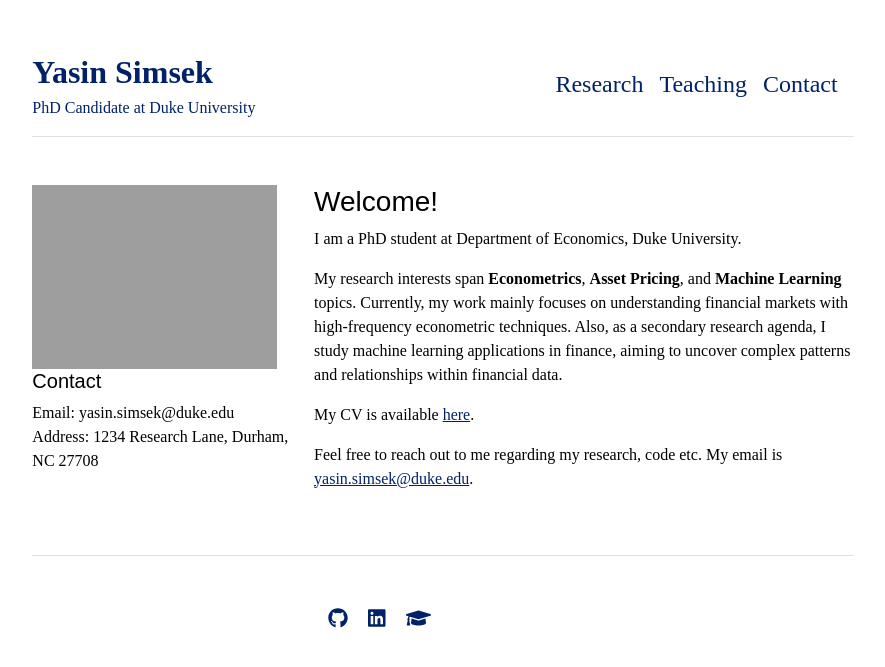
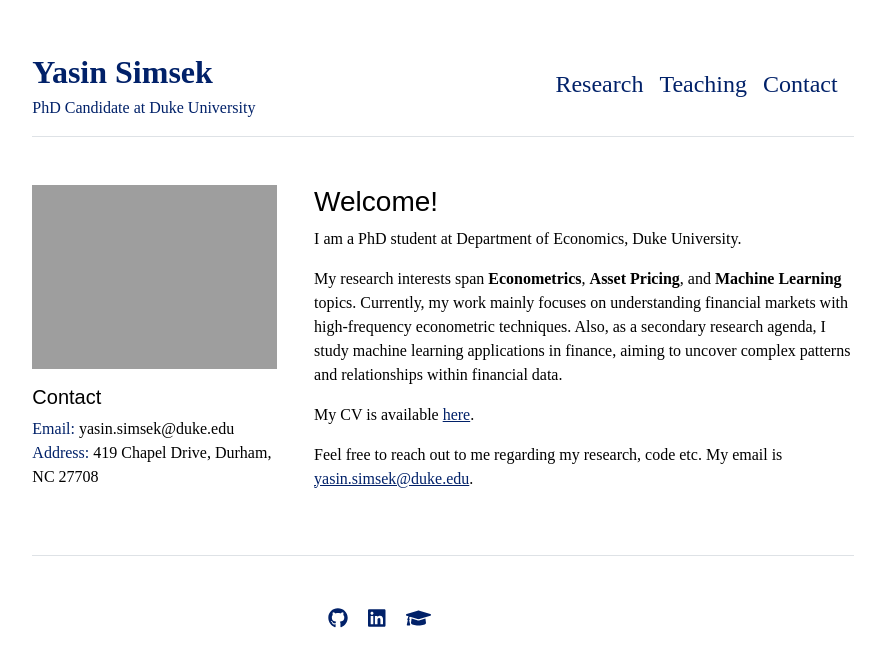
Before and after one commit to yasin-simsek/yasin-simsek.github.io, a Jekyll site: the page built from index.md, in a window 1280 px wide. Shown: the top 667 px of the page, without its empty margins (197-1082 px from the left). Built offline with Jekyll 4.4.1, drawn with Linux system fonts in a browser that asks for light colours.

Commit message:
contact added

```diff
--- a/_layouts/home.html
+++ b/_layouts/home.html
@@ -6,12 +6,11 @@ layout: default
   <!-- Left Column: Photo and Contact Info -->
   <div class="col-md-4">
     <img src="{{ site.github.url }}/assets/img/duke_photo.jpg" alt="Profile Photo" class="img-fluid" style="max-width: 95%; height: auto;">
-    <div>
-
+    <div style="margin-top: 1rem;">
       <h5>Contact</h5>
       <p>
-        <span style="color: blue;"></span>Email:</span> yasin.simsek@duke.edu<br>
-        <span style="color: blue;"></span>Address:</span> 1234 Research Lane, Durham, NC 27708<br>
+        <span style="color: #012169;">Email:</span> yasin.simsek@duke.edu<br>
+        <span style="color: #012169;">Address:</span> 419 Chapel Drive, Durham, NC 27708<br>
       </p>
     </div>
   </div>
```
